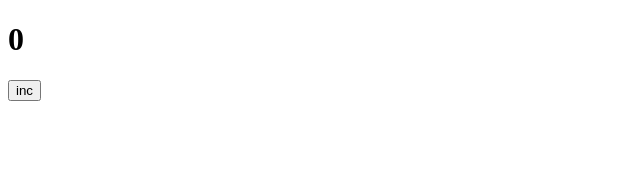
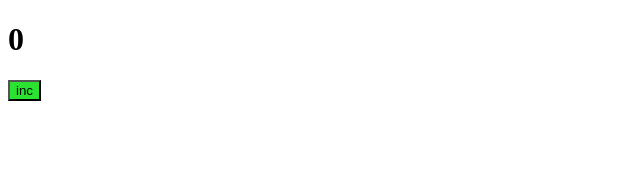
Before and after one commit to nikboxinbox/webpack_pro, a React app: page / in a window 1280 px wide. Shown: the top 170 px of the page, without its empty margins (0-640 px from the left). Built offline with nearby package versions, Linux system fonts and the light colour scheme.

Commit message:
loaders for styles

```diff
--- a/package.json
+++ b/package.json
@@ -18,10 +18,15 @@
     "@types/react-dom": "^18.2.11",
     "@types/webpack": "^5.28.3",
     "@types/webpack-dev-server": "^4.7.2",
+    "css-loader": "^6.8.1",
     "html-webpack-plugin": "^5.5.3",
+    "sass": "1.69.0",
+    "sass-loader": "13.3.2",
+    "style-loader": "3.3.3",
     "ts-loader": "^9.5.0",
     "ts-node": "^10.9.1",
     "typescript": "^5.2.2",
+    "webpack": "^5.95.0",
     "webpack-cli": "^5.1.4",
     "webpack-dev-server": "^4.15.1"
   },
--- /dev/null
+++ b/src/components/App.scss
@@ -0,0 +1,3 @@
+.btn-inc {
+  background-color: rgb(43, 226, 49);
+}
--- a/src/components/App.tsx
+++ b/src/components/App.tsx
@@ -1,12 +1,14 @@
 import React, { useState } from "react";
-
+import "./App.scss";
 export const App = () => {
   const [count, setCount] = useState<number>(0);
   const increment = () => setCount((prev) => prev + 1);
   return (
     <div>
       <h1>{count}</h1>
-      <button onClick={increment}>inc</button>
+      <button className="btn-inc" onClick={increment}>
+        inc
+      </button>
     </div>
   );
 };
--- a/src/index.tsx
+++ b/src/index.tsx
@@ -1,5 +1,6 @@
 import { createRoot } from "react-dom/client";
 import { App } from "./components/App";
+import React from "react";
 
 const root = document.getElementById("root");
 
@@ -8,3 +9,4 @@ if (!root) {
 }
 const container = createRoot(root);
 container.render(<App />);
+// 53:26
--- a/webpack.config.ts
+++ b/webpack.config.ts
@@ -30,6 +30,17 @@ export default (env: EnvVariables) => {
     module: {
       rules: [
         {
+          test: /\.s[ac]ss$/i,
+          use: [
+            // Creates `style` nodes from JS strings
+            "style-loader",
+            // Translates CSS into CommonJS
+            "css-loader",
+            // Compiles Sass to CSS
+            "sass-loader",
+          ],
+        },
+        {
           test: /\.tsx?$/,
           use: "ts-loader",
           exclude: /node_modules/,
```
Also changed, not shown: 1 other file (tests, documents, lock files or other folders).
